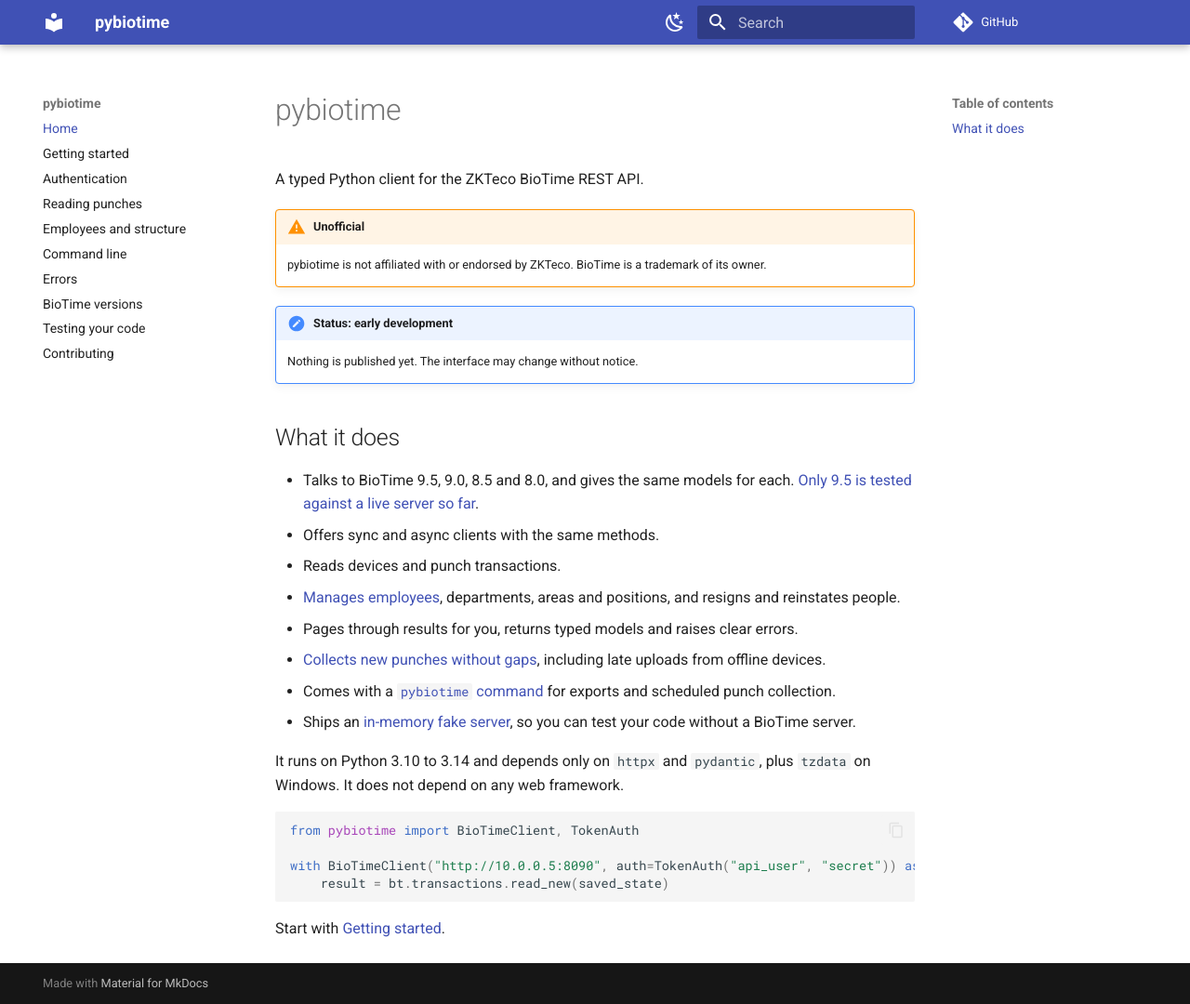
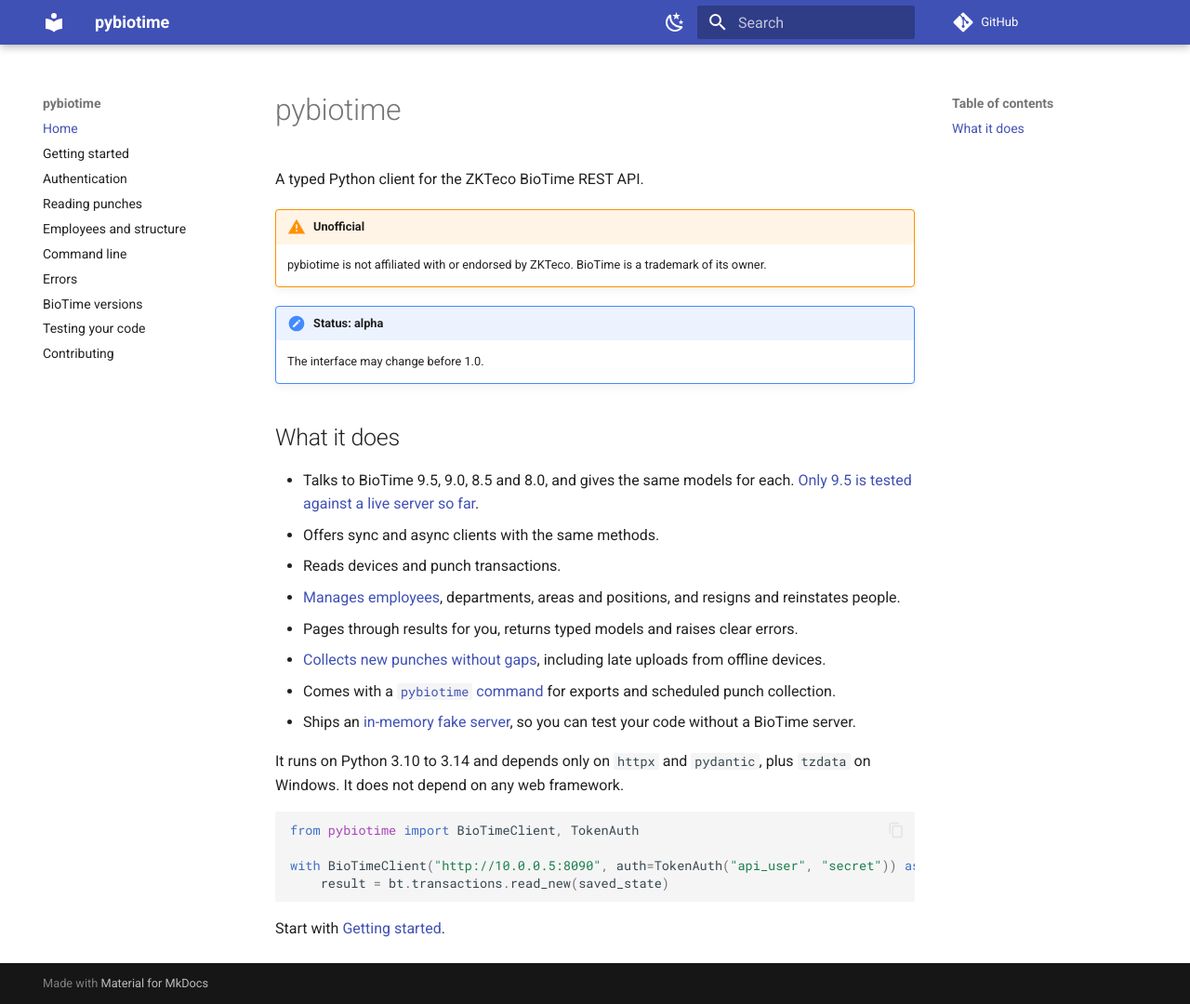
Before and after one commit to MalikZu/pybiotime, an MkDocs documentation site: the page built from docs/index.md, in a window 1280 px wide and 1080 px high. Shown: the whole window at 93% size. Built offline with MkDocs 1.6.1 and Material for MkDocs 9.7.7, drawn with Linux system fonts in a browser that asks for light colours; comment, search, counter and statistics services are not loaded.

Commit message:
docs: prepare for the 0.1.0 release
README and docs now say alpha and show pip install instead of not published. The package and docs link the docs site.

```diff
--- a/docs/index.md
+++ b/docs/index.md
@@ -6,8 +6,8 @@
     pybiotime is not affiliated with or endorsed by ZKTeco.
     BioTime is a trademark of its owner.
 
-!!! note "Status: early development"
-    Nothing is published yet. The interface may change without notice.
+!!! note "Status: alpha"
+    The interface may change before 1.0.
 
 ## What it does
 
--- a/mkdocs.yml
+++ b/mkdocs.yml
@@ -1,6 +1,7 @@
 site_name: pybiotime
 site_description: Unofficial typed Python client for the ZKTeco BioTime REST API.
 strict: true
+site_url: https://malikzu.github.io/pybiotime/
 repo_url: https://github.com/MalikZu/pybiotime
 
 theme:
--- a/pyproject.toml
+++ b/pyproject.toml
@@ -33,6 +33,7 @@
 pybiotime = "pybiotime.cli:main"
 
 [project.urls]
+Documentation = "https://malikzu.github.io/pybiotime/"
 Source = "https://github.com/MalikZu/pybiotime"
 Issues = "https://github.com/MalikZu/pybiotime/issues"
 
```
Also changed, not shown: README.md (+15 -1 lines), docs/getting-started.md (+2 -2 lines).
